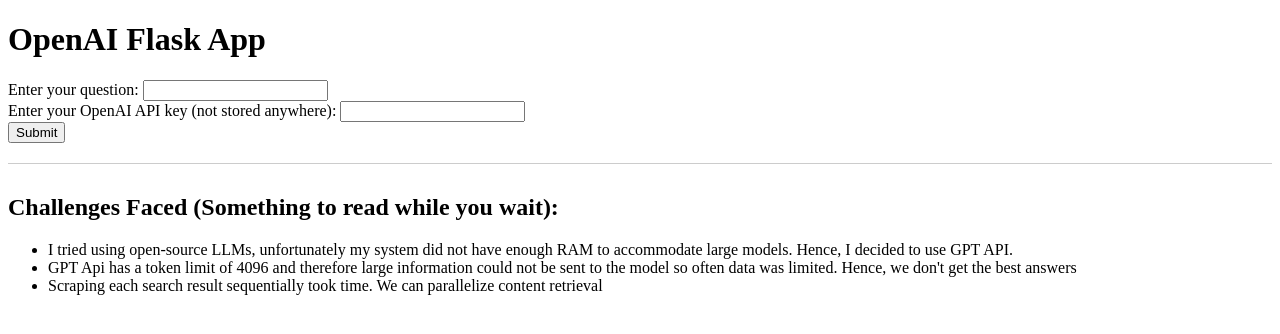
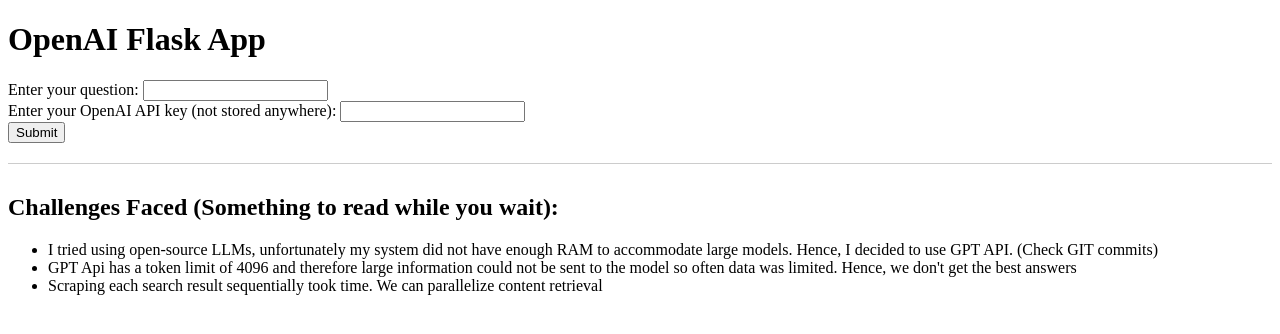
Before and after one commit to meghnabajoria/Financial-Analyst, a Flask app: page / in a window 1280 px wide. Shown: the top 334 px of the page. Run offline with Flask 3, Linux system fonts and the light colour scheme.

Commit message:
improve UI

```diff
--- a/templates/index.html
+++ b/templates/index.html
@@ -21,7 +21,7 @@
      <div style="margin-top: 20px; border-top: 1px solid #ccc; padding-top: 10px;">
         <h2>Challenges Faced (Something to read while you wait):</h2>
         <ul>
-            <li>I tried using open-source LLMs, unfortunately my system did not have enough RAM to accommodate large models. Hence, I decided to use GPT API.</li>
+            <li>I tried using open-source LLMs, unfortunately my system did not have enough RAM to accommodate large models. Hence, I decided to use GPT API. (Check GIT commits)</li>
             <li>GPT Api has a token limit of 4096 and therefore large information could not be sent to the model so often data was limited. Hence, we don't get the best answers</li>
             <li>Scraping each search result sequentially took time. We can parallelize content retrieval</li>
         </ul>
```
